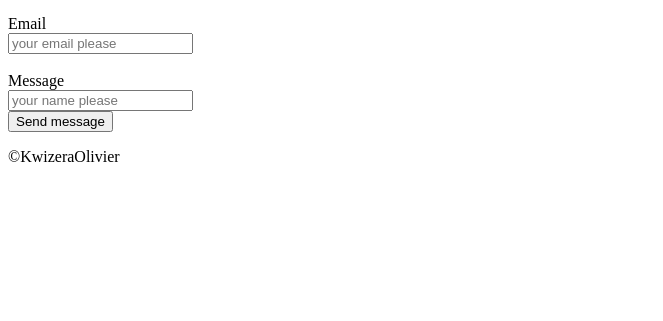
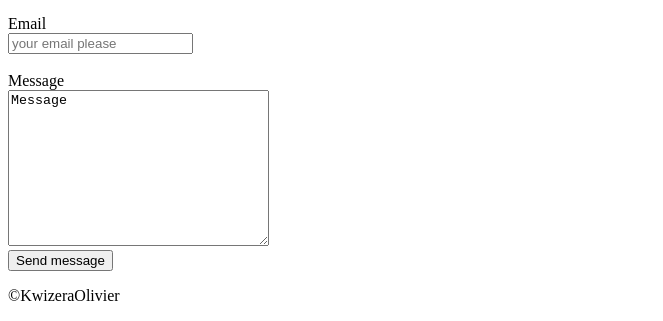
Before and after one commit to kwizera06/TechCon_HTML, a plain HTML site: page techcon_website/contact.html in a window 1280 px wide. Shown: the part 630-951 px from the top of the page, without its empty margins (0-663 px from the left). Before the commit the page ends 812 px from the top, so only its background shows below. Drawn offline with Linux system fonts and the light colour scheme.

Commit message:
addition

```diff
--- a/techcon_website/contact.html
+++ b/techcon_website/contact.html
@@ -33,7 +33,7 @@
         <input type="email" name="email" placeholder="your email please"><br>
         <br>
         <label for="">Message</label><br>
-        <input type="textarea" name="message" placeholder="your name please"><br>
+        <textarea name="message" id="" cols="30" rows="10">Message</textarea> <br>
         <button type="submit"> Send message</button>
 
 
```
